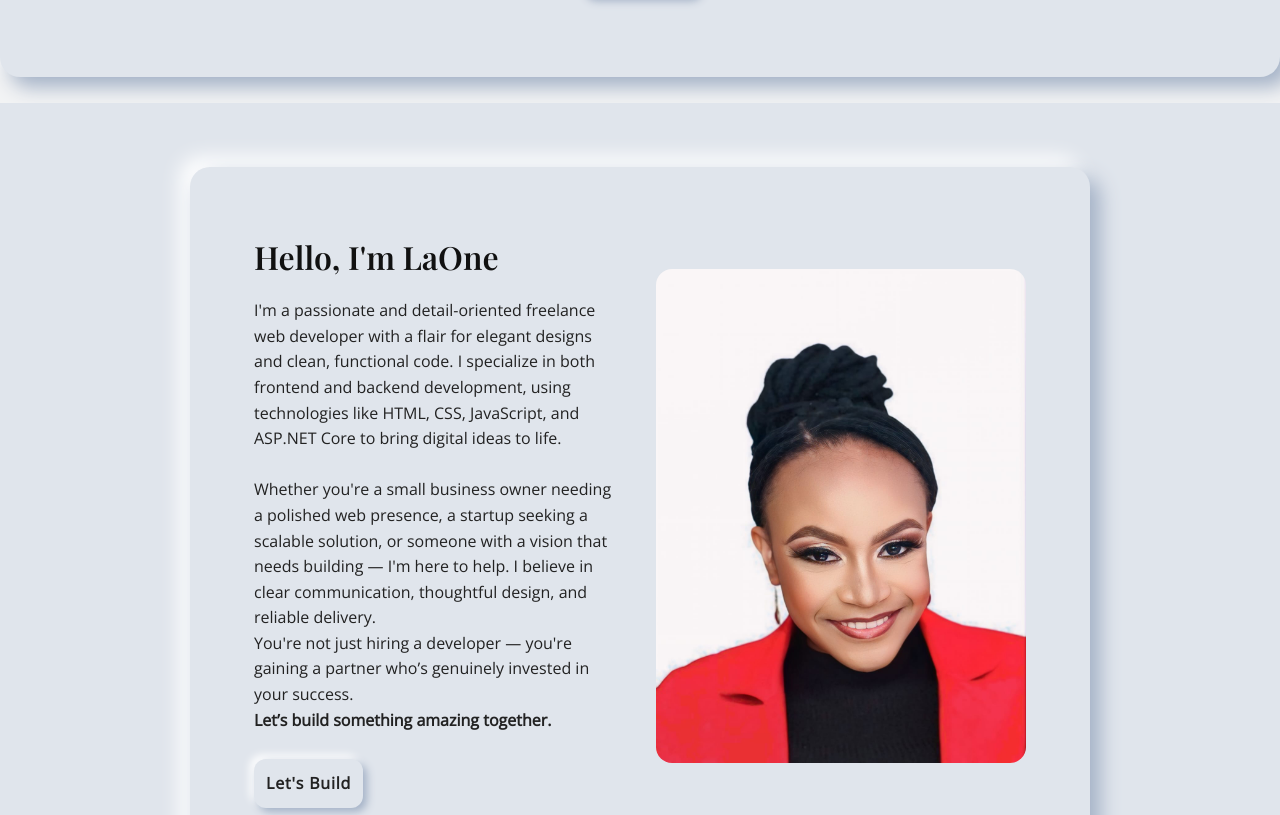
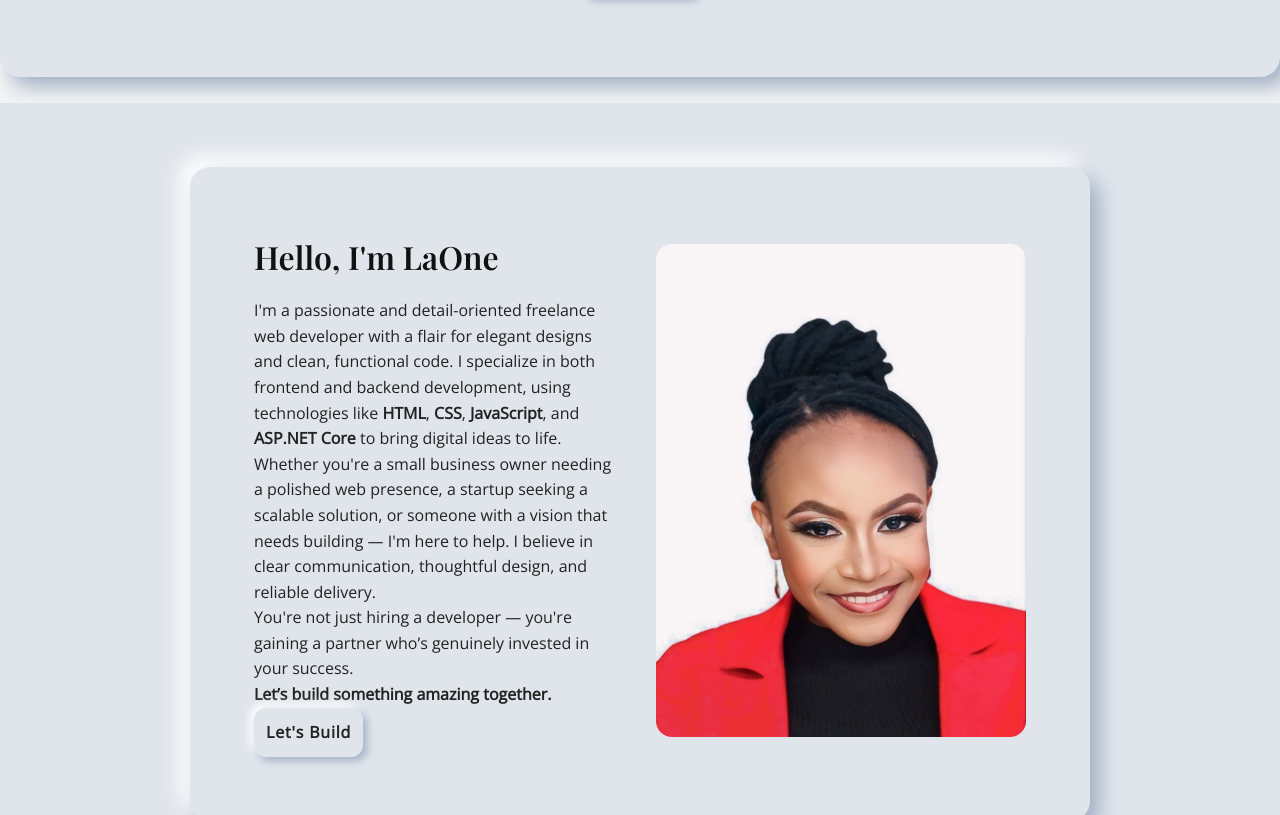
Before and after one commit to tawheeda/ltdevstudio, a plain HTML site: page index.html in a window 1280 px wide. Shown: the part 400-1215 px from the top of the page. Drawn offline with nearby package versions, Linux system fonts and the light colour scheme.

Commit message:
Add files via upload

```diff
--- a/index.html
+++ b/index.html
@@ -35,20 +35,37 @@
 <br>
 <section id="about" class="about" data-aos="fade-up">
     <div class="neumorphic-about">
-        <div class="about-text">
-            <h2>Hello, I'm LaOne</h2>
-            <p>I'm a passionate and detail-oriented freelance web developer with a flair for elegant designs and clean, functional code. I specialize in both frontend and backend development, using technologies like HTML, CSS, JavaScript, and ASP.NET Core to bring digital ideas to life.</p>
-            <p><br>Whether you're a small business owner needing a polished web presence, a startup seeking a scalable solution, or someone with a vision that needs building — I'm here to help. I believe in clear communication, thoughtful design, and reliable delivery.</p>
-            <p>You're not just hiring a developer — you're gaining a partner who’s genuinely invested in your success.</p>
+
+        <!-- About Text -->
+        <div class="about-text fade-in delay-1">
+            <h2>Hello, I'm <span class="highlight">LaOne</span></h2>
+            <p>
+                I'm a passionate and detail-oriented freelance web developer with a flair for elegant designs and clean, functional code.
+                I specialize in both frontend and backend development, using technologies like
+                <strong>HTML</strong>, <strong>CSS</strong>, <strong>JavaScript</strong>, and <strong>ASP.NET Core</strong>
+                to bring digital ideas to life.
+            </p>
+            <p>
+                Whether you're a small business owner needing a polished web presence, a startup seeking a scalable solution,
+                or someone with a vision that needs building — I'm here to help.
+                I believe in clear communication, thoughtful design, and reliable delivery.
+            </p>
+            <p>
+                You're not just hiring a developer — you're gaining a partner who’s genuinely invested in your success.
+            </p>
             <p><strong>Let’s build something amazing together.</strong></p>
-            <br>
+
             <a href="#" class="btn neumorphic-button" onclick="openIdeaForm()">Let's Build</a>
         </div>
-        <div class="about-img">
+
+        <!-- About Image -->
+        <div class="about-img fade-in delay-2">
             <img src="taweezy.jpg" alt="LaOne portrait" />
         </div>
+
     </div>
 </section>
+
 
 <br>
 <section id="services" class="services">
--- a/script.js
+++ b/script.js
@@ -1,9 +1,25 @@
 // This event listener ensures the script runs only after the full page is loaded.
 document.addEventListener('DOMContentLoaded', () => {
-    // Initialize the AOS library for "Animate On Scroll" effects
+    // ---------- AOS Library Initialization ----------
+    if (typeof AOS !== 'undefined') {
         AOS.init();
+    }
 
-    // ---------- Testimonial slider logic ----------
+    // ---------- Fade-in & Stagger Logic for About Section ----------
+    const fadeElements = document.querySelectorAll('.fade-in');
+
+    const observer = new IntersectionObserver((entries, obs) => {
+        entries.forEach(entry => {
+            if (entry.isIntersecting) {
+                entry.target.classList.add('visible');
+                obs.unobserve(entry.target); // Trigger once
+            }
+        });
+    }, { threshold: 0.2 });
+
+    fadeElements.forEach(el => observer.observe(el));
+
+    // ---------- Testimonial Slider Logic ----------
     const testimonials = document.querySelectorAll('.testimonial-slider .testimonial');
     let currentIndexTestimonial = 0;
     const delayTestimonial = 5000;
@@ -24,10 +40,11 @@ document.addEventListener('DOMContentLoaded', () => {
         setInterval(nextTestimonial, delayTestimonial);
     }
 
-    // ---------- Mobile navigation toggle logic ----------
+    // ---------- Mobile Navigation Toggle ----------
     const menuToggle = document.querySelector('.menu-toggle');
     const navLinks = document.querySelector('.nav-links');
 
+    if (menuToggle && navLinks) {
         menuToggle.addEventListener('click', () => {
             navLinks.classList.toggle('active');
         });
@@ -35,18 +52,17 @@ document.addEventListener('DOMContentLoaded', () => {
         // Close mobile menu on link click
         document.querySelectorAll('.nav-links a').forEach(link => {
             link.addEventListener('click', () => {
-            if (navLinks.classList.contains('active')) {
                 navLinks.classList.remove('active');
-            }
             });
         });
+    }
 
     // ---------- Popup Form Logic ----------
-    window.openIdeaForm = function () {
+    window.openIdeaForm = () => {
         document.getElementById("ideaFormOverlay").style.display = "flex";
     };
 
-    window.closeIdeaForm = function () {
+    window.closeIdeaForm = () => {
         document.getElementById("ideaFormOverlay").style.display = "none";
     };
 
@@ -74,38 +90,19 @@ document.addEventListener('DOMContentLoaded', () => {
 
     if (serviceItems.length > 0) {
         showService(currentServiceIndex);
-        if (prevServiceBtn) {
-            prevServiceBtn.addEventListener('click', prevService);
-        }
-        if (nextServiceBtn) {
-            nextServiceBtn.addEventListener('click', nextService);
-        }
+        if (prevServiceBtn) prevServiceBtn.addEventListener('click', prevService);
+        if (nextServiceBtn) nextServiceBtn.addEventListener('click', nextService);
     }
 
     // ---------- Project Card Mobile Click Logic ----------
-    // This script handles the toggle of project details on mobile click
     const projectCards = document.querySelectorAll('.js-project-card');
 
     projectCards.forEach(card => {
         card.addEventListener('click', () => {
-            // Check if the screen is a mobile size (e.g., less than 768px)
             if (window.innerWidth <= 768) {
-                // Check if the clicked card is already active
                 const isActive = card.classList.contains('active');
-
-                // Remove the 'active' class from all other cards to close them
-                projectCards.forEach(otherCard => {
-                    if (otherCard !== card) {
-                        otherCard.classList.remove('active');
-                    }
-                });
-
-                // Toggle the 'active' class on the clicked card
-                if (!isActive) {
-                    card.classList.add('active');
-                } else {
-                    card.classList.remove('active');
-                }
+                projectCards.forEach(otherCard => otherCard.classList.remove('active'));
+                if (!isActive) card.classList.add('active');
             }
         });
     });
--- a/styles.css
+++ b/styles.css
@@ -217,7 +217,8 @@ nav {
 .neumorphic-about {
   background: var(--neumorphic-bg);
   border-radius: 20px;
-  box-shadow: 10px 10px 20px var(--neumorphic-shadow-dark), -10px -10px 20px var(--neumorphic-shadow-light);
+  box-shadow: 10px 10px 20px var(--neumorphic-shadow-dark),
+              -10px -10px 20px var(--neumorphic-shadow-light);
   padding: var(--spacing-lg);
   display: flex;
   flex-wrap: wrap;
@@ -249,8 +250,34 @@ nav {
   max-width: 100%;
   height: auto;
   border-radius: var(--spacing-sm);
+  transform: scale(0.95);
+  transition: transform 0.8s ease, opacity 0.8s ease;
 }
 
+/* Highlight for name */
+.highlight {
+  color: var(--primary-color);
+}
+
+/* Fade-in effect */
+.fade-in {
+  opacity: 0;
+  transform: translateY(30px);
+  transition: opacity 0.8s ease, transform 0.8s ease;
+}
+.fade-in.visible {
+  opacity: 1;
+  transform: translateY(0);
+}
+.fade-in.delay-1 { transition-delay: 0.2s; }
+.fade-in.delay-2 { transition-delay: 0.4s; }
+
+/* Scale-up effect on image when visible */
+.about-img.fade-in.visible img {
+  transform: scale(1);
+}
+
+/* Mobile adjustments */
 @media (max-width: 768px) {
   .neumorphic-about {
     flex-direction: column;
@@ -260,7 +287,6 @@ nav {
     margin-right: 0;
     margin-bottom: var(--spacing-md);
     text-align: center;
-    /* Increased padding on mobile to prevent text from hitting the edges */
     padding: 0 20px;
   }
   .about-img {
@@ -268,9 +294,9 @@ nav {
   }
   .about-img img {
     max-width: 70%;
-    height: auto;
   }
 }
+
 
 /* ==================== Services Section ==================== */
 .services {
```
Lines whose indentation alone changed are shown as unchanged.
